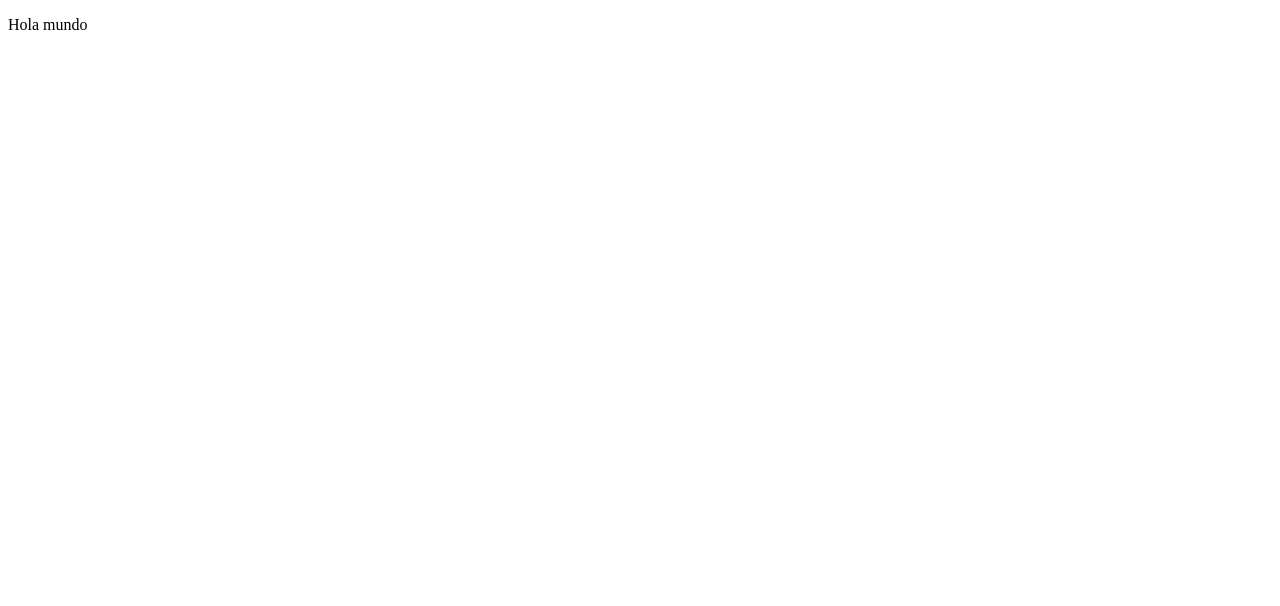
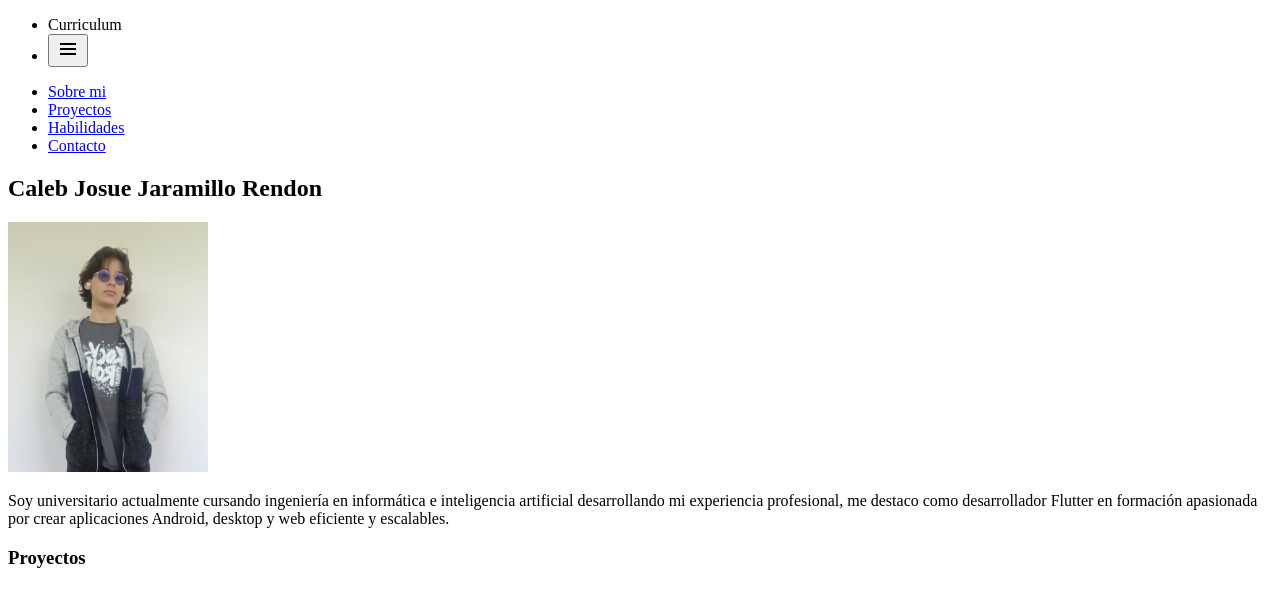
Before and after one commit to Jaramillo-Caleb/Curriculum, a plain HTML site: page index.html in a window 1280 px wide. Drawn offline with Linux system fonts and the light colour scheme.

Commit message:
Se agrego el header en HTML

```diff
--- a/index.html
+++ b/index.html
@@ -1,11 +1,39 @@
 <!DOCTYPE html>
-<html lang="en">
+<html lang="es">
 <head>
     <meta charset="UTF-8">
     <meta name="viewport" content="width=device-width, initial-scale=1.0">
-    <title>Document</title>
+    <title>CV - Caleb Jaramillo</title>
 </head>
 <body>
-    <p>Hola mundo</p>
+    <header>
+        <nav class="navbar">
+            <ul class="navbar_menu">
+                <li class="navbar_tittle">Curriculum</li>
+                <li class="navbar_logo_menu"><button class="navbar_logo_button_menu" onclick="open_menu()">
+                    <img src="assets/icons/menu-regular-24.png" alt="Menu"></img>
+                </button></li>
+            </ul>
+            <ul id="menu">
+                <li><a href="#about_me">Sobre mi</a></li>
+                <li><a href="#proyects">Proyectos</a></li>
+                <li><a href="#skill">Habilidades</a></li>
+                <li><a href="#contact">Contacto</a></li>
+            </ul>
+        </nav>
+        <section class="section_header">
+            <h1 class="section_header_tittle">Caleb Josue Jaramillo Rendon</h1>
+            <img class="section_header_img" src="assets/foto_perfil.jpg" alt="My fhotography" width="200" height="250">
+            <p class="section_header_text">
+                Soy universitario actualmente cursando ingeniería
+                en informática e inteligencia artificial
+                desarrollando mi experiencia profesional,
+                me destaco como desarrollador Flutter
+                en formación apasionada por crear
+                aplicaciones Android, desktop y web eficiente
+                 y escalables.</p>
+        </section>
+        <h3 class="header_proyects">Proyectos</h3>
+    </header>
 </body>
 </html>
```
Also changed, not shown: assets/foto-perfil.jpg (deleted), assets/foto_perfil.jpg (added), assets/icons/menu-regular-24.png (added).
